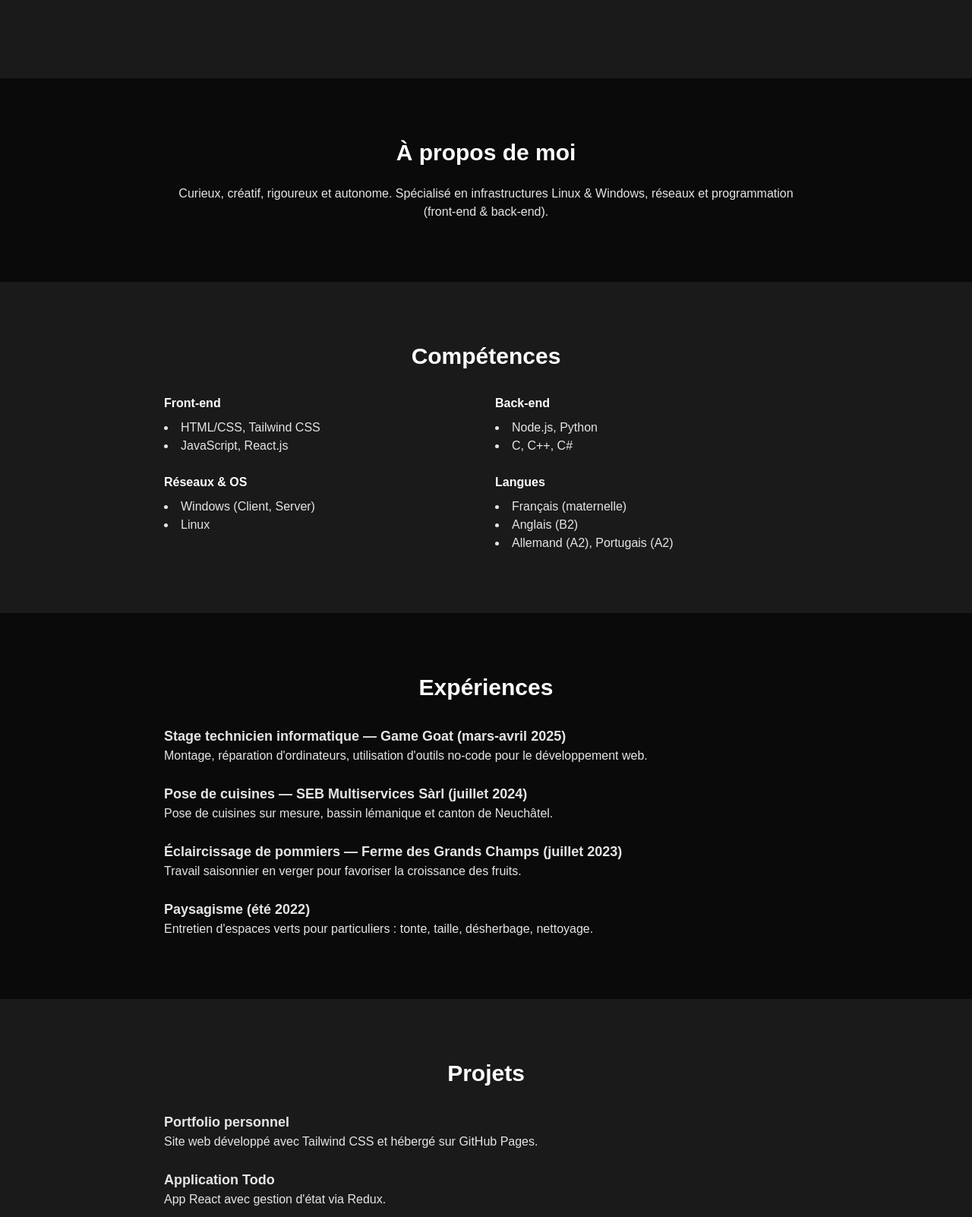
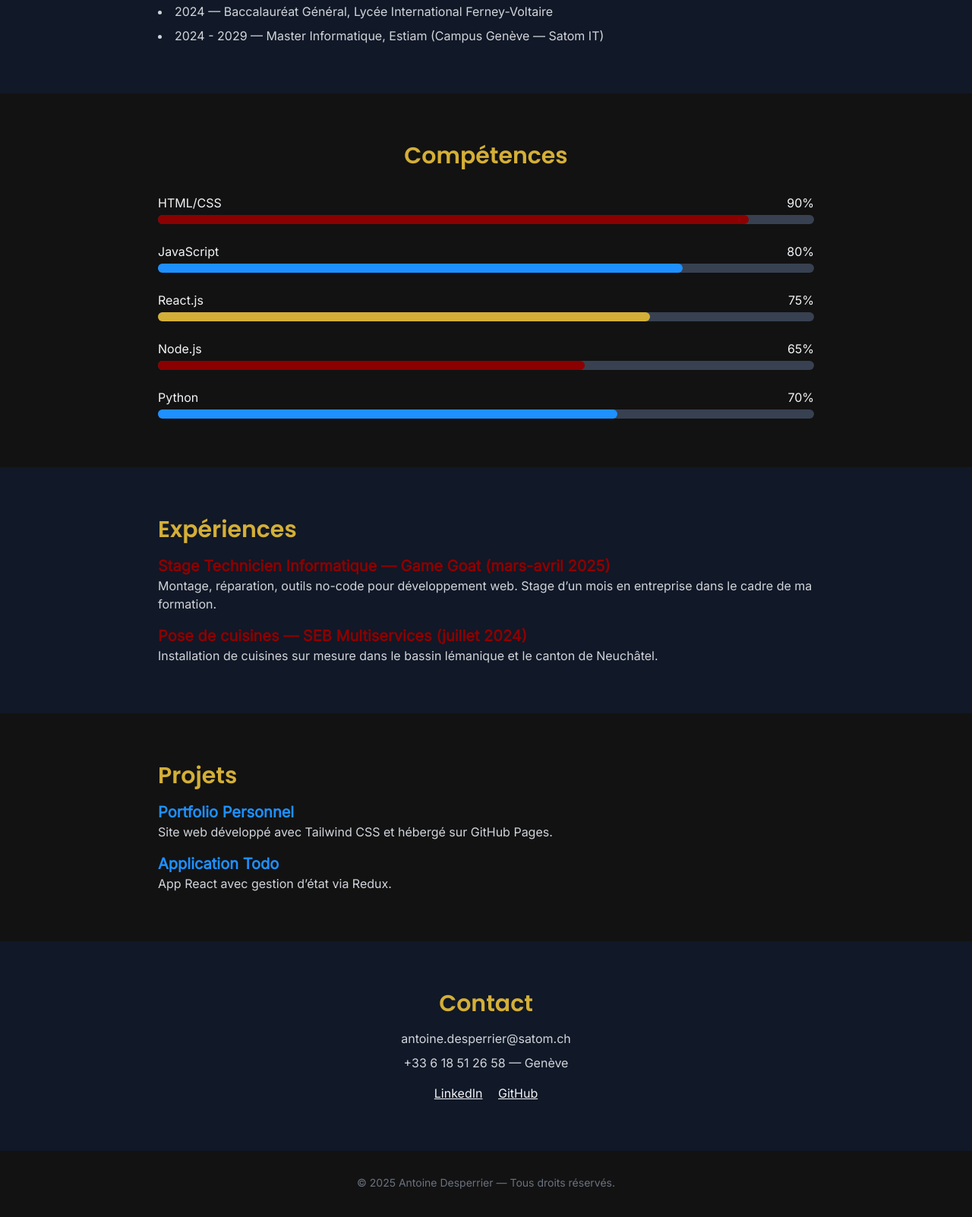
Before and after one commit to brenozinhoSATOM/monsite, a plain HTML site: page index.html in a window 1280 px wide. Shown: the part 697-2299 px from the top of the page at 76% size. Drawn offline with nearby package versions, Linux system fonts and the light colour scheme.

Commit message:
update 02/06/2025 19:16

```diff
--- a/index.html
+++ b/index.html
@@ -5,18 +5,20 @@
   <meta name="viewport" content="width=device-width, initial-scale=1.0" />
   <title>Antoine Desperrier — Portfolio</title>
   <script src="https://cdn.tailwindcss.com"></script>
+  <link href="https://fonts.googleapis.com/css2?family=Poppins:wght@600&family=Inter&display=swap" rel="stylesheet">
   <script>
     tailwind.config = {
       theme: {
         extend: {
           colors: {
-            primary: '#B80000', // accent rouge Porsche
-            dark: '#0A0A0A',
-            lightDark: '#1A1A1A',
-            accent: '#E5E5E5'
+            primary: '#8B0000', // Bordeaux
+            gold: '#D4AF37',    // Doré
+            electric: '#1E90FF', // Bleu électrique
+            darkBg: '#121212',
           },
           fontFamily: {
-            sans: ['Poppins', 'sans-serif'],
+            poppins: ['Poppins', 'sans-serif'],
+            inter: ['Inter', 'sans-serif'],
           },
         },
       },
@@ -35,142 +37,156 @@
   </style>
 </head>
 
-<body class="bg-dark text-white font-sans">
+<body class="bg-darkBg text-gray-100 font-inter">
   <!-- Navbar -->
-  <header class="fixed w-full top-0 left-0 z-50 bg-dark bg-opacity-90 shadow-lg">
-    <div class="max-w-7xl mx-auto px-6 py-4 flex justify-between items-center">
-      <div class="w-10 h-10 bg-accent rounded-full overflow-hidden"> <!-- Photo slot -->
-        <!-- Ajoute ici une <img> plus tard -->
+  <header class="w-full fixed top-0 left-0 z-50 bg-darkBg shadow-lg">
+    <div class="max-w-7xl mx-auto px-4 py-4 flex justify-between items-center">
+      <!-- Champ pour la photo -->
+      <div class="w-10 h-10 rounded-full bg-gray-700 overflow-hidden">
+        <!-- Remplace cette image par la tienne -->
+        <img src="photo.jpg" alt="Photo" class="w-full h-full object-cover">
       </div>
-      <nav class="space-x-6 text-sm">
-        <a href="#about" class="hover:text-primary transition">À propos</a>
-        <a href="#skills" class="hover:text-primary transition">Compétences</a>
-        <a href="#experience" class="hover:text-primary transition">Expériences</a>
-        <a href="#projects" class="hover:text-primary transition">Projets</a>
-        <a href="#contact" class="hover:text-primary transition">Contact</a>
+      <nav class="space-x-6">
+        <a href="#about" class="hover:text-primary">À propos</a>
+        <a href="#formation" class="hover:text-primary">Formation</a>
+        <a href="#skills" class="hover:text-primary">Compétences</a>
+        <a href="#experience" class="hover:text-primary">Expériences</a>
+        <a href="#projects" class="hover:text-primary">Projets</a>
+        <a href="#contact" class="hover:text-primary">Contact</a>
       </nav>
     </div>
   </header>
 
-  <!-- Hero Section -->
-  <section class="h-screen flex items-center justify-center bg-lightDark text-center fade-in">
-    <div>
-      <h1 class="text-5xl font-bold mb-4">Antoine Desperrier</h1>
-      <p class="text-xl text-accent">Étudiant passionné par la tech, les réseaux et le développement</p>
-    </div>
+  <!-- Hero -->
+  <section class="pt-32 pb-20 text-center fade-in">
+    <h1 class="text-5xl font-poppins font-bold text-primary mb-4">Antoine Desperrier</h1>
+    <p class="text-xl text-gray-300 mb-2">Étudiant passionné en informatique, réseaux et programmation</p>
+    <p class="text-electric">« Rigueur, curiosité, créativité. »</p>
   </section>
 
   <!-- À propos -->
-  <section id="about" class="py-20 fade-in">
-    <div class="max-w-4xl mx-auto px-6 text-center">
-      <h2 class="text-3xl font-bold mb-6">À propos de moi</h2>
-      <p class="text-accent">
-        Curieux, créatif, rigoureux et autonome. Spécialisé en infrastructures Linux & Windows,
-        réseaux et programmation (front-end & back-end).
+  <section id="about" class="py-16 fade-in">
+    <div class="max-w-4xl mx-auto px-4">
+      <h2 class="text-3xl font-poppins text-gold mb-4">À propos de moi</h2>
+      <p class="text-gray-300">
+        Étudiant en informatique au campus Satom IT (Genève), je suis passionné par l’infrastructure, le développement web et les systèmes réseau. Mon objectif : allier créativité et rigueur pour mener à bien des projets concrets et ambitieux.
       </p>
     </div>
   </section>
 
+  <!-- Formation -->
+  <section id="formation" class="py-16 fade-in bg-gray-900">
+    <div class="max-w-4xl mx-auto px-4">
+      <h2 class="text-3xl font-poppins text-gold mb-4">Formation</h2>
+      <ul class="list-disc list-inside space-y-2 text-gray-300">
+        <li>2024 — Baccalauréat Général, Lycée International Ferney-Voltaire</li>
+        <li>2024 - 2029 — Master Informatique, Estiam (Campus Genève — Satom IT)</li>
+      </ul>
+    </div>
+  </section>
+
   <!-- Compétences -->
-  <section id="skills" class="py-20 bg-lightDark fade-in">
-    <div class="max-w-4xl mx-auto px-6">
-      <h2 class="text-3xl font-bold mb-8 text-center">Compétences</h2>
-      <div class="grid grid-cols-1 sm:grid-cols-2 gap-6">
+  <section id="skills" class="py-16 fade-in">
+    <div class="max-w-4xl mx-auto px-4">
+      <h2 class="text-3xl font-poppins text-gold mb-8 text-center">Compétences</h2>
+      <div class="space-y-6">
+        <!-- Exemple : tu modifies les % directement ici -->
         <div>
-          <h3 class="font-semibold mb-2">Front-end</h3>
-          <ul class="list-disc list-inside text-accent">
-            <li>HTML/CSS, Tailwind CSS</li>
-            <li>JavaScript, React.js</li>
-          </ul>
+          <div class="flex justify-between mb-1">
+            <span>HTML/CSS</span><span>90%</span>
+          </div>
+          <div class="w-full bg-gray-700 rounded-full h-3">
+            <div class="bg-primary h-3 rounded-full" style="width: 90%;"></div>
+          </div>
         </div>
         <div>
-          <h3 class="font-semibold mb-2">Back-end</h3>
-          <ul class="list-disc list-inside text-accent">
-            <li>Node.js, Python</li>
-            <li>C, C++, C#</li>
-          </ul>
+          <div class="flex justify-between mb-1">
+            <span>JavaScript</span><span>80%</span>
+          </div>
+          <div class="w-full bg-gray-700 rounded-full h-3">
+            <div class="bg-electric h-3 rounded-full" style="width: 80%;"></div>
+          </div>
         </div>
         <div>
-          <h3 class="font-semibold mb-2">Réseaux & OS</h3>
-          <ul class="list-disc list-inside text-accent">
-            <li>Windows (Client, Server)</li>
-            <li>Linux</li>
-          </ul>
+          <div class="flex justify-between mb-1">
+            <span>React.js</span><span>75%</span>
+          </div>
+          <div class="w-full bg-gray-700 rounded-full h-3">
+            <div class="bg-gold h-3 rounded-full" style="width: 75%;"></div>
+          </div>
         </div>
         <div>
-          <h3 class="font-semibold mb-2">Langues</h3>
-          <ul class="list-disc list-inside text-accent">
-            <li>Français (maternelle)</li>
-            <li>Anglais (B2)</li>
-            <li>Allemand (A2), Portugais (A2)</li>
-          </ul>
+          <div class="flex justify-between mb-1">
+            <span>Node.js</span><span>65%</span>
+          </div>
+          <div class="w-full bg-gray-700 rounded-full h-3">
+            <div class="bg-primary h-3 rounded-full" style="width: 65%;"></div>
+          </div>
+        </div>
+        <div>
+          <div class="flex justify-between mb-1">
+            <span>Python</span><span>70%</span>
+          </div>
+          <div class="w-full bg-gray-700 rounded-full h-3">
+            <div class="bg-electric h-3 rounded-full" style="width: 70%;"></div>
+          </div>
         </div>
       </div>
     </div>
   </section>
 
   <!-- Expériences -->
-  <section id="experience" class="py-20 fade-in">
-    <div class="max-w-4xl mx-auto px-6">
-      <h2 class="text-3xl font-bold mb-8 text-center">Expériences</h2>
-      <ul class="space-y-6 text-accent">
+  <section id="experience" class="py-16 fade-in bg-gray-900">
+    <div class="max-w-4xl mx-auto px-4">
+      <h2 class="text-3xl font-poppins text-gold mb-4">Expériences</h2>
+      <ul class="space-y-4">
         <li>
-          <h4 class="font-semibold text-lg">Stage technicien informatique — Game Goat (mars-avril 2025)</h4>
-          <p>Montage, réparation d'ordinateurs, utilisation d'outils no-code pour le développement web.</p>
+          <h3 class="font-semibold text-primary text-xl">Stage Technicien Informatique — Game Goat (mars-avril 2025)</h3>
+          <p class="text-gray-300">Montage, réparation, outils no-code pour développement web. Stage d’un mois en entreprise dans le cadre de ma formation.</p>
         </li>
         <li>
-          <h4 class="font-semibold text-lg">Pose de cuisines — SEB Multiservices Sàrl (juillet 2024)</h4>
-          <p>Pose de cuisines sur mesure, bassin lémanique et canton de Neuchâtel.</p>
-        </li>
-        <li>
-          <h4 class="font-semibold text-lg">Éclaircissage de pommiers — Ferme des Grands Champs (juillet 2023)</h4>
-          <p>Travail saisonnier en verger pour favoriser la croissance des fruits.</p>
-        </li>
-        <li>
-          <h4 class="font-semibold text-lg">Paysagisme (été 2022)</h4>
-          <p>Entretien d'espaces verts pour particuliers : tonte, taille, désherbage, nettoyage.</p>
+          <h3 class="font-semibold text-primary text-xl">Pose de cuisines — SEB Multiservices (juillet 2024)</h3>
+          <p class="text-gray-300">Installation de cuisines sur mesure dans le bassin lémanique et le canton de Neuchâtel.</p>
         </li>
       </ul>
     </div>
   </section>
 
   <!-- Projets -->
-  <section id="projects" class="py-20 bg-lightDark fade-in">
-    <div class="max-w-4xl mx-auto px-6">
-      <h2 class="text-3xl font-bold mb-8 text-center">Projets</h2>
-      <ul class="space-y-6 text-accent">
+  <section id="projects" class="py-16 fade-in">
+    <div class="max-w-4xl mx-auto px-4">
+      <h2 class="text-3xl font-poppins text-gold mb-4">Projets</h2>
+      <ul class="space-y-4">
         <li>
-          <h4 class="font-semibold text-lg">Portfolio personnel</h4>
-          <p>Site web développé avec Tailwind CSS et hébergé sur GitHub Pages.</p>
+          <h3 class="font-semibold text-electric text-xl">Portfolio Personnel</h3>
+          <p class="text-gray-300">Site web développé avec Tailwind CSS et hébergé sur GitHub Pages.</p>
         </li>
         <li>
-          <h4 class="font-semibold text-lg">Application Todo</h4>
-          <p>App React avec gestion d'état via Redux.</p>
+          <h3 class="font-semibold text-electric text-xl">Application Todo</h3>
+          <p class="text-gray-300">App React avec gestion d’état via Redux.</p>
         </li>
       </ul>
     </div>
   </section>
 
   <!-- Contact -->
-  <section id="contact" class="py-20 fade-in">
-    <div class="max-w-4xl mx-auto px-6 text-center">
-      <h2 class="text-3xl font-bold mb-6">Contact</h2>
-      <p class="text-accent mb-4">N'hésitez pas à me contacter pour toute opportunité ou collaboration.</p>
-      <div class="space-x-4">
-        <a href="mailto:antoine.desperrier@satom.ch" class="underline hover:text-primary">Email</a>
-        <a href="#" class="underline hover:text-primary">LinkedIn</a>
-        <a href="#" class="underline hover:text-primary">GitHub</a>
-      </div>
+  <section id="contact" class="py-16 fade-in bg-gray-900 text-center">
+    <h2 class="text-3xl font-poppins text-gold mb-4">Contact</h2>
+    <p class="text-gray-300 mb-2">antoine.desperrier@satom.ch</p>
+    <p class="text-gray-300 mb-4">+33 6 18 51 26 58 — Genève</p>
+    <div class="space-x-4">
+      <a href="#" class="underline hover:text-electric">LinkedIn</a>
+      <a href="#" class="underline hover:text-electric">GitHub</a>
     </div>
   </section>
 
   <!-- Footer -->
-  <footer class="py-6 bg-dark text-center text-sm text-accent">
-    © 2025 Antoine Desperrier — Tous droits réservés
+  <footer class="py-8 text-center text-gray-500 text-sm">
+    © 2025 Antoine Desperrier — Tous droits réservés.
   </footer>
 
-  <!-- JS animations -->
   <script>
+    // Fade in on scroll
     const faders = document.querySelectorAll('.fade-in');
     const observer = new IntersectionObserver(entries => {
       entries.forEach(entry => {
@@ -179,7 +195,6 @@
         }
       });
     }, { threshold: 0.1 });
-
     faders.forEach(fader => observer.observe(fader));
   </script>
 </body>
```
